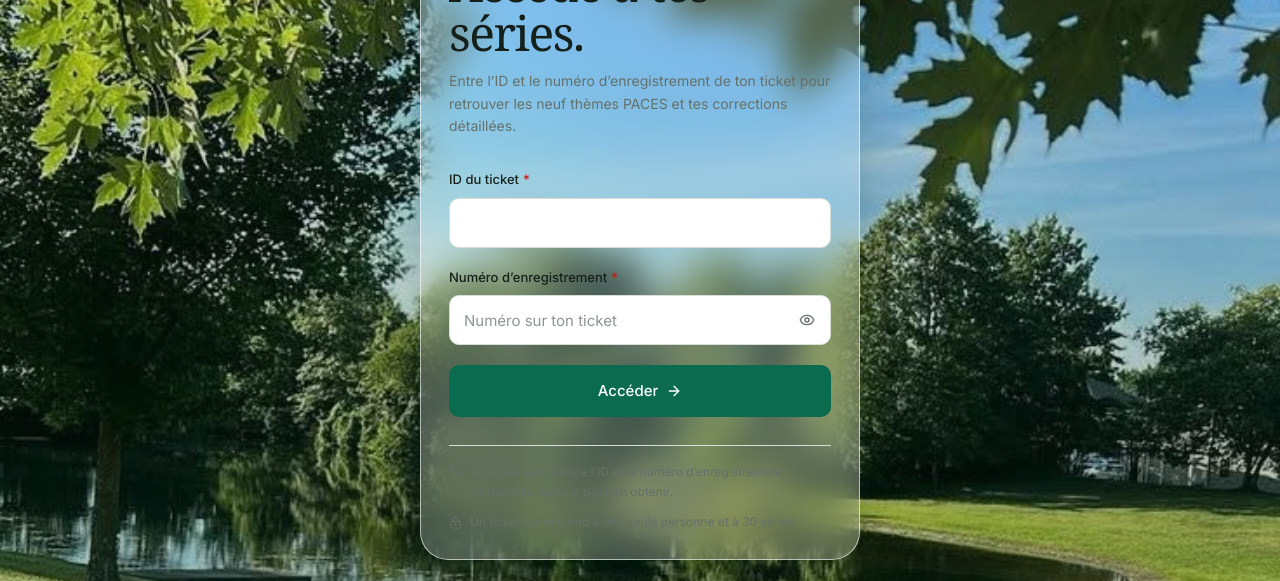
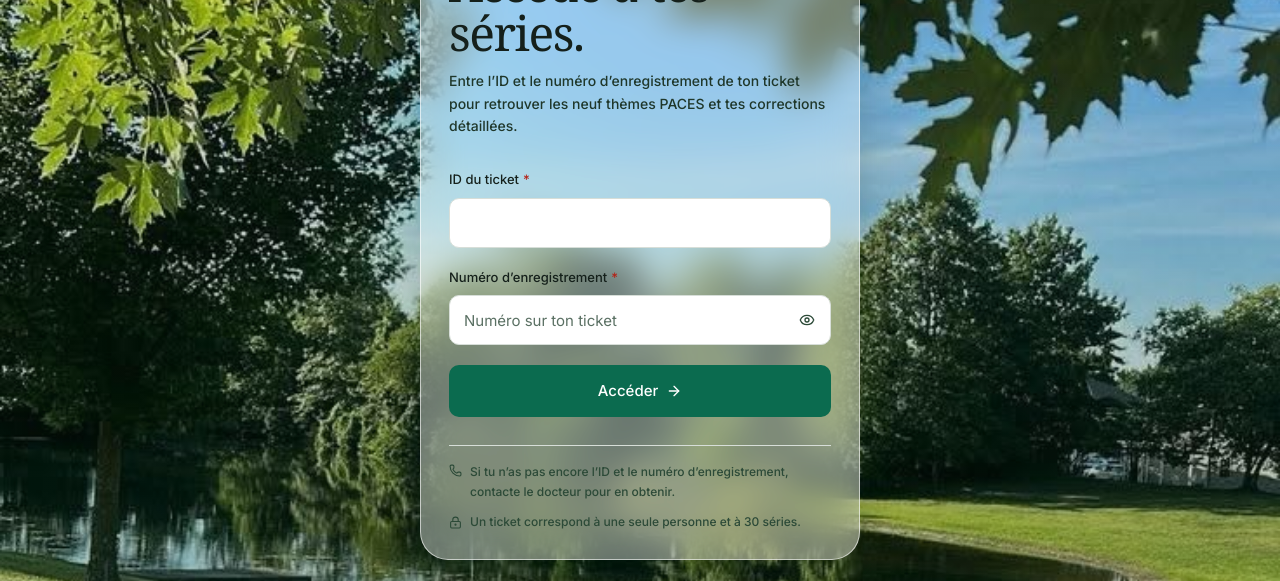
Before and after one commit to fanasinahenintsoa73-design/PROJET_QCM, a React (Vite) app: page /acces in a window 1280 px wide. Shown: the part 185-766 px from the top of the page. Built offline with nearby package versions, Linux system fonts and the light colour scheme; no server answers; a web font is replaced by a local one.

Commit message:
style(auth): renforcer la lisibilite des textes gris sur la carte

```diff
--- a/src/index.css
+++ b/src/index.css
@@ -147,6 +147,10 @@
     @apply text-stone;
   }
 
+  .form-input.ticket-input::placeholder {
+    color: #5A7063;
+  }
+
   .form-input:focus {
     @apply border-accent;
     box-shadow: 0 0 0 3px rgba(11, 107, 79, 0.12);
--- a/src/pages/TicketAccessPage.tsx
+++ b/src/pages/TicketAccessPage.tsx
@@ -24,7 +24,7 @@ function LoginShell({ children }: { children: ReactNode }) {
 
       <div className="relative z-10 mx-auto flex min-h-screen w-full max-w-[1080px] flex-col px-5 py-5 sm:px-8 lg:px-10 lg:py-7">
         <main className="flex flex-1 items-center justify-center py-10 sm:py-14">
-          <div className="w-full max-w-[440px] rounded-[28px] border border-white/60 bg-white/25 p-6 shadow-[0_16px_42px_rgba(4,36,20,0.18)] backdrop-blur-[18px] backdrop-saturate-[140%] sm:p-7">
+          <div className="w-full max-w-[440px] rounded-[28px] border border-white/60 bg-white/40 p-6 shadow-[0_16px_42px_rgba(4,36,20,0.18)] backdrop-blur-[18px] backdrop-saturate-[140%] sm:p-7">
             <div className="flex items-center">
               <Logo />
             </div>
@@ -64,7 +64,7 @@ export function TicketAccessPage() {
           <h1 className="font-display text-[2.65rem] leading-[1.02] tracking-[-0.03em] text-ink sm:text-[3rem]">
             Ce compte n’est plus utilisé.
           </h1>
-          <p className="mt-3 max-w-sm text-[14px] leading-relaxed text-mute">
+          <p className="mt-3 max-w-sm text-[14px] leading-relaxed font-medium text-[#1F372A]">
             L’accès se fait maintenant par ticket : achète un ticket au docteur (ID +
             numéro d’enregistrement), puis reviens ici pour entrer.
           </p>
@@ -98,7 +98,7 @@ export function TicketAccessPage() {
         <h1 className="font-display text-[2.65rem] leading-[1.02] tracking-[-0.03em] text-ink sm:text-[3rem]">
           Accède à tes séries.
         </h1>
-        <p className="mt-3 max-w-sm text-[14px] leading-relaxed text-mute">
+        <p className="mt-3 max-w-sm text-[14px] leading-relaxed font-medium text-[#1F372A]">
           Entre l’ID et le numéro d’enregistrement de ton ticket pour retrouver
           les neuf thèmes PACES et tes corrections détaillées.
         </p>
@@ -118,6 +118,7 @@ export function TicketAccessPage() {
               id="ticket-access-code"
               type="text"
               autoComplete="username"
+              className="ticket-input"
               value={code}
               onChange={(event) => setCode(event.target.value.toUpperCase())}
               required
@@ -133,13 +134,13 @@ export function TicketAccessPage() {
                 placeholder="Numéro sur ton ticket"
                 value={secret}
                 onChange={(event) => setSecret(event.target.value.toUpperCase())}
-                className="pr-12"
+                className="pr-12 ticket-input"
                 required
               />
               <button
                 type="button"
                 onClick={() => setShowSecret((value) => !value)}
-                className="absolute right-1.5 top-1/2 grid h-9 w-9 -translate-y-1/2 place-items-center rounded-lg text-mute transition hover:bg-cloud hover:text-ink"
+                className="absolute right-1.5 top-1/2 grid h-9 w-9 -translate-y-1/2 place-items-center rounded-lg text-[#2C4A38] transition hover:bg-cloud hover:text-ink"
                 aria-label={showSecret ? 'Masquer le numéro' : 'Afficher le numéro'}
               >
                 {showSecret ? <EyeOff size={16} /> : <Eye size={16} />}
@@ -152,12 +153,12 @@ export function TicketAccessPage() {
           </Button>
         </form>
 
-        <div className="mt-7 flex items-start gap-2 border-t border-line pt-4 text-[12px] leading-relaxed text-mute">
+        <div className="mt-7 flex items-start gap-2 border-t border-line pt-4 text-[12px] leading-relaxed font-medium text-[#2C4A38]">
           <Phone size={13} className="mt-0.5 shrink-0" />
           <span>{doctorContactLine()}</span>
         </div>
 
-        <div className="mt-3 flex items-center gap-2 text-[12px] text-mute">
+        <div className="mt-3 flex items-center gap-2 text-[12px] font-medium text-[#2C4A38]">
           <LockKeyhole size={13} /> Un ticket correspond à une seule personne et à 30 séries.
         </div>
       </div>
```
